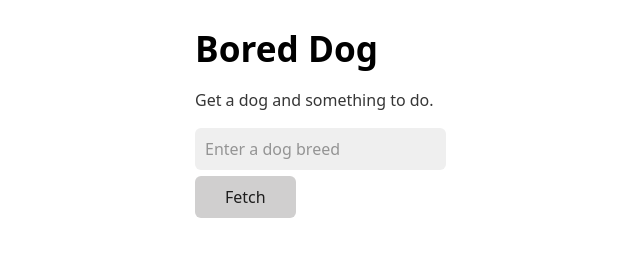
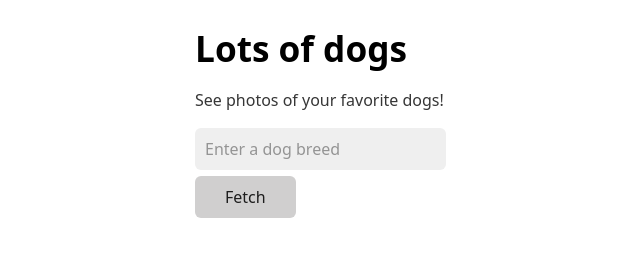
Before and after one commit to Peri7at/dog-breed-photo-finder, a website: page public/index.html in a window 1280 px wide. Shown: the whole page, without its empty margins (45-685 px from the left). Drawn offline with nearby package versions, Linux system fonts and the light colour scheme.

```diff
--- a/public/index.html
+++ b/public/index.html
@@ -5,11 +5,11 @@
 	<meta name="viewport" content="width=device-width, initial-scale=1">
 	<link rel="stylesheet" href="https://cdn.jsdelivr.net/npm/water.css@2/out/water.css">
 	<script src="main.js" defer></script>
-	<title>Bored Dog</title>
+	<title>Lots of dogs</title>
 </head>
 <body>
-	<h1>Bored Dog</h1>
-	<p>Get a dog and something to do.</p>
+	<h1>Lots of dogs</h1>
+	<p>See photos of your favorite dogs!</p>
 	<form>
 		<input type="text" name="breed" placeholder="Enter a dog breed">
 		<button type="submit">Fetch</button>
```
Also changed, not shown: README.md.
